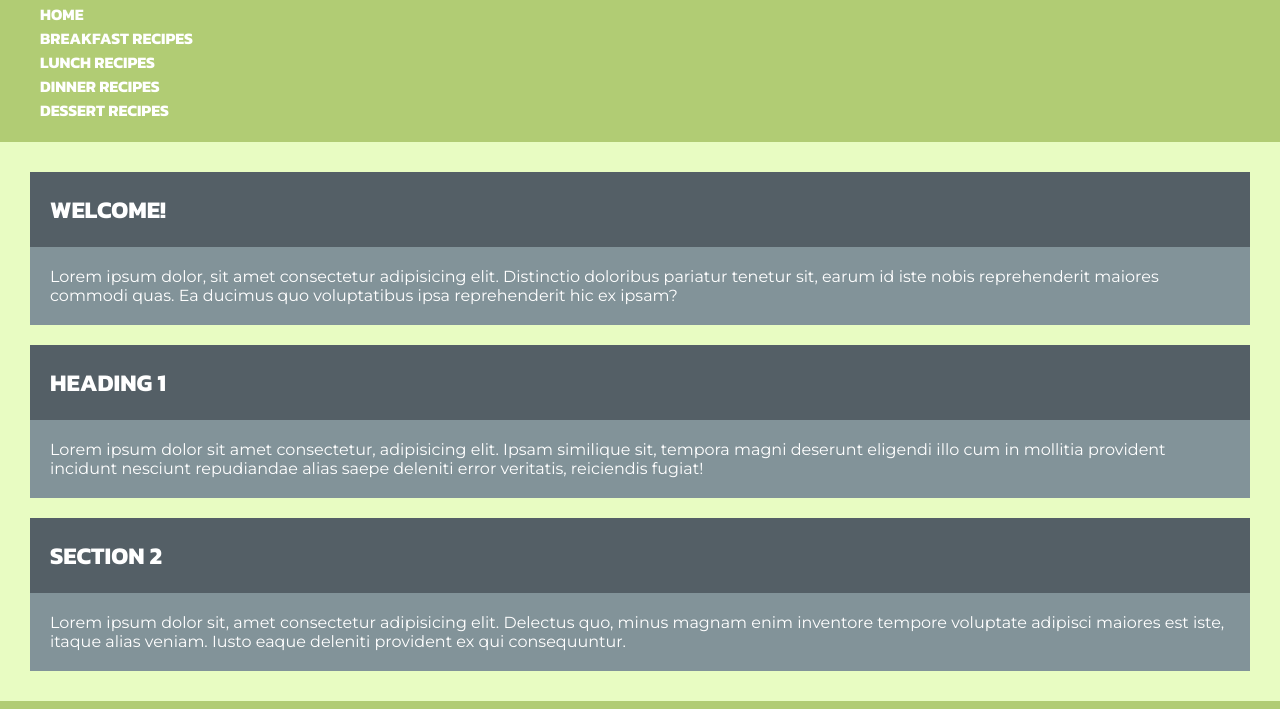
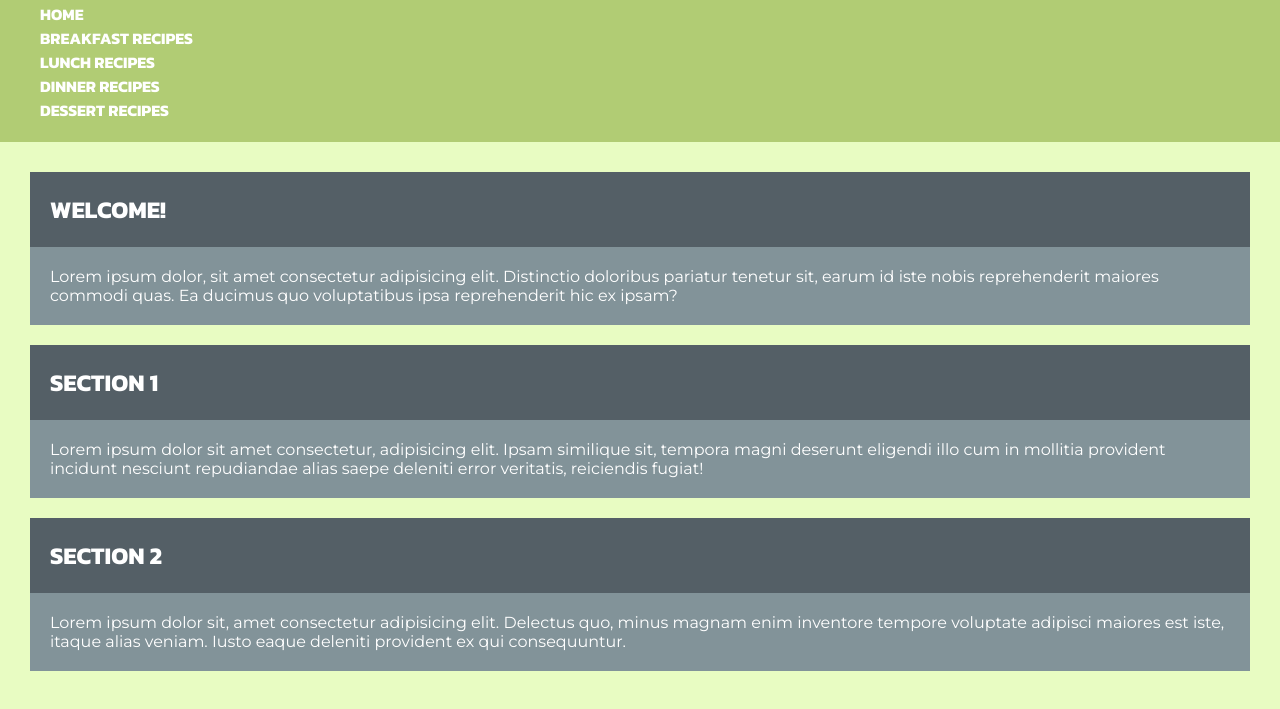
Before and after one commit to n-ste/Recipe_Website, a plain HTML site: page index.html in a window 1280 px wide. Shown: the part 90-799 px from the top of the page. Drawn offline with Linux system fonts and the light colour scheme.

Commit message:
amended section content

```diff
--- a/assets/css/style.css
+++ b/assets/css/style.css
@@ -18,6 +18,7 @@
 .main {
     background-color: #E8FCC2;
     padding: 10px;
+    height: 100vh;
 }
 .footer {
     background-color: #B1CC74;
--- a/index.html
+++ b/index.html
@@ -34,7 +34,7 @@
                 <p>Lorem ipsum dolor, sit amet consectetur adipisicing elit. Distinctio doloribus pariatur tenetur sit, earum id iste nobis reprehenderit maiores commodi quas. Ea ducimus quo voluptatibus ipsa reprehenderit hic ex ipsam?</p>
             </section>
             <section class="section" id="section2">
-                <h2>Heading 1</h2>
+                <h2>Section 1</h2>
                 <p>Lorem ipsum dolor sit amet consectetur, adipisicing elit. Ipsam similique sit, tempora magni deserunt eligendi illo cum in mollitia provident incidunt nesciunt repudiandae alias saepe deleniti error veritatis, reiciendis fugiat!</p>
             </section>
             <section class="section" id="section3">
```
